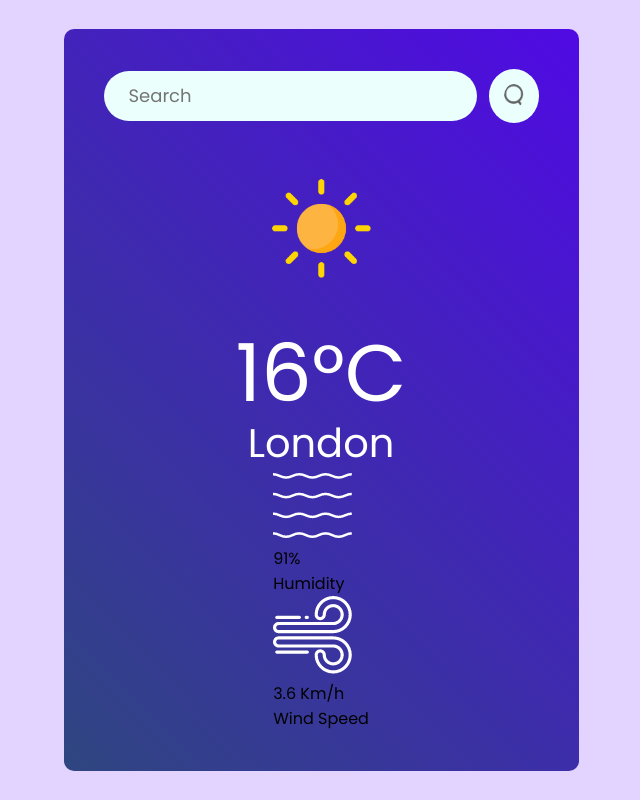
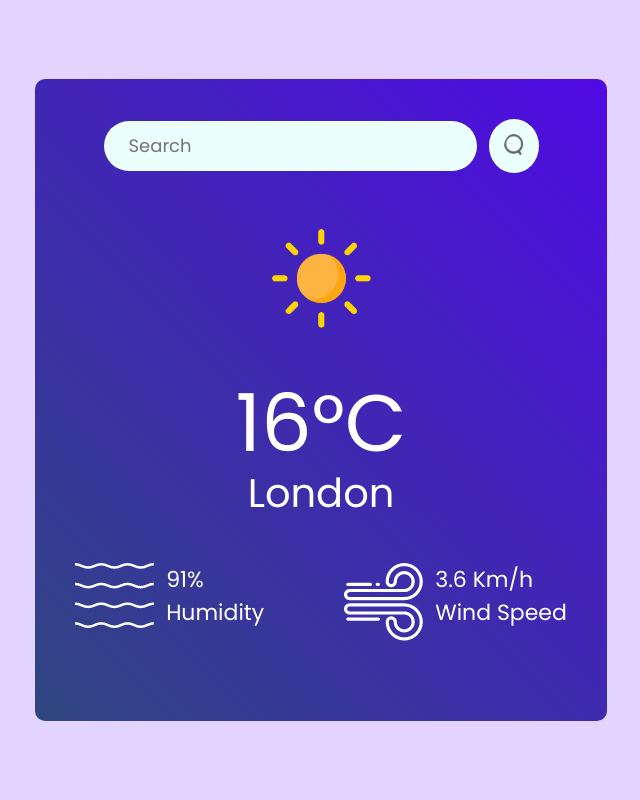
Before and after one commit to claudiahW/Weather-app, a React app: page / in a window 1280 px wide. Shown: the whole page, without its empty margins (319-959 px from the left). Built offline with nearby package versions, Linux system fonts and the light colour scheme; the HTML template or start-up script is replaced by a standard one.

Commit message:
align humidity and windspeed horizontally

```diff
--- a/src/components/Weather.css
+++ b/src/components/Weather.css
@@ -46,3 +46,16 @@
     color: #fff;
     font-size: 40px;
 }
+.weather-data{
+    width: 100%;
+    margin: 40px;
+    color: #fff;
+    display: flex;
+    justify-content: space-between;
+}
+.weather-data .col{
+    display: flex;
+    align-items: flex-start;
+    gap: 12px;
+    font-size: 22px;
+}
```
